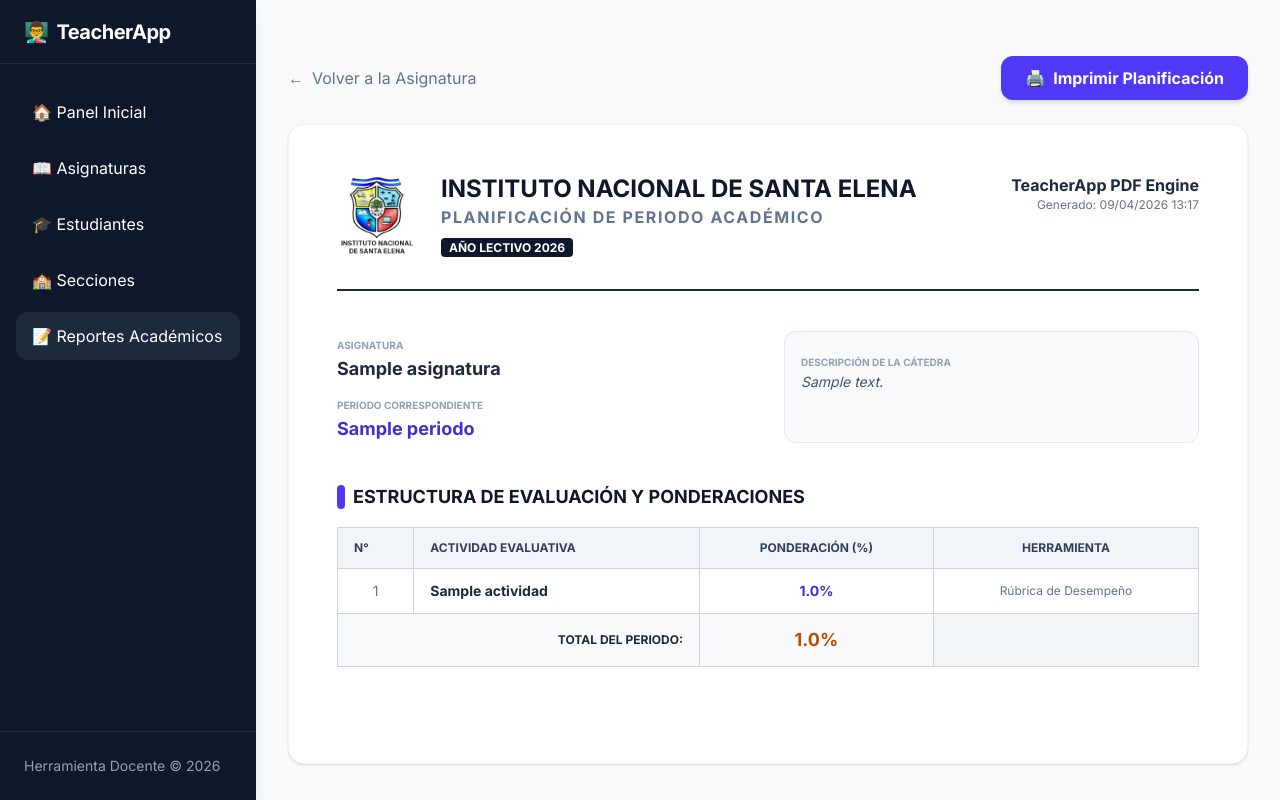
After one commit to avismael/teacherApp, a Flask app: page /reportes/planificacion/1 in a window 1280 px wide. The commit adds this page. Run offline with Flask 3, Linux system fonts and the light colour scheme; tables that the repository leaves empty hold one stand-in row (values such as "Sample post").

Commit message:
Feature: Professional printable reports for Period Planning and Rubric Matrices

```diff
--- a/routes/reportes.py
+++ b/routes/reportes.py
@@ -323,3 +323,20 @@ def exportar_consolidado_excel(seccion_id):
                      download_name=filename,
                      as_attachment=True,
                      mimetype='application/vnd.openxmlformats-officedocument.spreadsheetml.sheet')
+
+@reportes_bp.route('/planificacion/<int:periodo_id>')
+def reporte_planificacion(periodo_id):
+    periodo = Periodo.query.get_or_404(periodo_id)
+    asignatura = periodo.asignatura
+    from datetime import datetime
+    now = datetime.now().strftime("%d/%m/%Y %H:%M")
+    return render_template('reportes/planificacion.html', periodo=periodo, asignatura=asignatura, now=now)
+
+@reportes_bp.route('/rubrica/<int:actividad_id>')
+def reporte_rubrica(actividad_id):
+    actividad = Actividad.query.get_or_404(actividad_id)
+    periodo = actividad.periodo
+    asignatura = periodo.asignatura
+    from datetime import datetime
+    now = datetime.now().strftime("%d/%m/%Y %H:%M")
+    return render_template('reportes/rubrica_print.html', actividad=actividad, periodo=periodo, asignatura=asignatura, now=now)
--- /dev/null
+++ b/templates/reportes/planificacion.html
@@ -0,0 +1,118 @@
+{% extends 'base.html' %}
+{% block title %}Planificación Pedagógica - {{ periodo.nombre }}{% endblock %}
+
+{% block content %}
+<div class="no-print mb-6 flex justify-between items-center">
+    <a href="{{ url_for('asignaturas.detalle', id=asignatura.id) }}" class="text-slate-500 hover:text-slate-800 transition flex items-center gap-2">
+        <span>←</span> Volver a la Asignatura
+    </a>
+    <button onclick="window.print()" class="bg-indigo-600 text-white px-6 py-2.5 rounded-xl font-bold hover:bg-indigo-700 shadow-md transition flex items-center gap-2">
+        <span>🖨️</span> Imprimir Planificación
+    </button>
+</div>
+
+<div class="bg-white p-12 rounded-2xl shadow-sm border border-slate-100 print:shadow-none print:border-none print:p-0">
+
+    <!-- Encabezado Institucional -->
+    <div class="flex justify-between items-start mb-10 border-b-2 border-slate-800 pb-8">
+        <div class="flex items-center gap-6">
+            <img src="{{ url_for('static', filename='img/monograma.png') }}" class="w-20 h-20 object-contain" alt="Monograma">
+            <div>
+                <h1 class="text-2xl font-black text-slate-900 uppercase">Instituto Nacional de Santa Elena</h1>
+                <p class="text-slate-500 font-bold tracking-widest uppercase">Planificación de Periodo Académico</p>
+                <div class="mt-2 text-sm">
+                    <span class="bg-slate-900 text-white px-2 py-0.5 rounded font-bold mr-2 text-xs">AÑO LECTIVO 2026</span>
+                </div>
+            </div>
+        </div>
+        <div class="text-right">
+            <div class="font-bold text-slate-800">TeacherApp PDF Engine</div>
+            <p class="text-xs text-slate-500">Generado: {{ now }}</p>
+        </div>
+    </div>
+
+    <!-- Información General -->
+    <div class="grid grid-cols-2 gap-8 mb-10">
+        <div class="space-y-2">
+            <div>
+                <label class="text-[10px] uppercase font-black text-slate-400">Asignatura</label>
+                <div class="text-lg font-bold text-slate-800">{{ asignatura.nombre }}</div>
+            </div>
+            <div>
+                <label class="text-[10px] uppercase font-black text-slate-400">Periodo Correspondiente</label>
+                <div class="text-lg font-bold text-indigo-700">{{ periodo.nombre }}</div>
+            </div>
+        </div>
+        <div class="bg-slate-50 p-4 rounded-xl border border-slate-200">
+            <label class="text-[10px] uppercase font-black text-slate-400">Descripción de la Cátedra</label>
+            <p class="text-sm text-slate-600 italic">
+                {{ asignatura.descripcion or 'Sin descripción registrada' }}
+            </p>
+        </div>
+    </div>
+
+    <!-- Estructura de Evaluación -->
+    <div class="mb-12">
+        <h2 class="text-lg font-black text-slate-900 uppercase mb-4 flex items-center gap-2">
+            <span class="w-2 h-6 bg-indigo-600 rounded-full"></span>
+            Estructura de Evaluación y Ponderaciones
+        </h2>
+        <table class="w-full border-collapse">
+            <thead>
+                <tr class="bg-slate-100">
+                    <th class="border border-slate-300 px-4 py-3 text-left text-xs font-black uppercase text-slate-700">N°</th>
+                    <th class="border border-slate-300 px-4 py-3 text-left text-xs font-black uppercase text-slate-700">Actividad Evaluativa</th>
+                    <th class="border border-slate-300 px-4 py-3 text-center text-xs font-black uppercase text-slate-700">Ponderación (%)</th>
+                    <th class="border border-slate-300 px-4 py-3 text-center text-xs font-black uppercase text-slate-700">Herramienta</th>
+                </tr>
+            </thead>
+            <tbody>
+                {% for act in periodo.actividades %}
+                <tr>
+                    <td class="border border-slate-300 px-4 py-3 text-sm text-center text-slate-500">{{ loop.index }}</td>
+                    <td class="border border-slate-300 px-4 py-3 text-sm font-bold text-slate-800">{{ act.nombre }}</td>
+                    <td class="border border-slate-300 px-4 py-3 text-sm text-center font-black text-indigo-700">{{ act.ponderacion }}%</td>
+                    <td class="border border-slate-300 px-4 py-3 text-center text-xs text-slate-500">
+                        {% if act.criterios %} Rúbrica de Desempeño {% else %} Calificación Directa {% endif %}
+                    </td>
+                </tr>
+                {% endfor %}
+                <tr class="bg-slate-50">
+                    <td colspan="2" class="border border-slate-300 px-4 py-3 text-right font-black uppercase text-xs">Total del Periodo:</td>
+                    {% set total = periodo.actividades | map(attribute='ponderacion') | sum %}
+                    <td class="border border-slate-300 px-4 py-3 text-center font-black text-lg {% if total == 100 %}text-emerald-700{% else %}text-amber-700{% endif %}">
+                        {{ total }}%
+                    </td>
+                    <td class="border border-slate-300 bg-slate-100"></td>
+                </tr>
+            </tbody>
+        </table>
+    </div>
+
+    <!-- Firma de Responsabilidad (Solo Impresión) -->
+    <div class="hidden print:block mt-24">
+        <div class="grid grid-cols-2 gap-20">
+            <div class="text-center">
+                <div class="border-t-2 border-slate-900 pt-3 font-black text-slate-900 uppercase text-xs">Firma del Docente</div>
+                <div class="text-[9px] text-slate-500 italic">Responsable de Planificación</div>
+            </div>
+            <div class="text-center">
+                <div class="border-t-2 border-slate-900 pt-3 font-black text-slate-900 uppercase text-xs">Coordinación Académica</div>
+                <div class="text-[9px] text-slate-500 italic">Validación Institucional</div>
+            </div>
+        </div>
+    </div>
+
+</div>
+
+<style>
+@media print {
+    aside { display: none !important; }
+    header { display: none !important; }
+    main { padding: 0 !important; width: 100% !important; margin: 0 !important; }
+    .no-print { display: none !important; }
+    .flex-1 { overflow: visible !important; }
+    body { background: white !important; padding: 1.5cm !important; }
+}
+</style>
+{% endblock %}
```
Also changed, not shown: templates/asignaturas/detalle.html (+14 -1 lines), templates/reportes/rubrica_print.html (added, +107 -0 lines).
